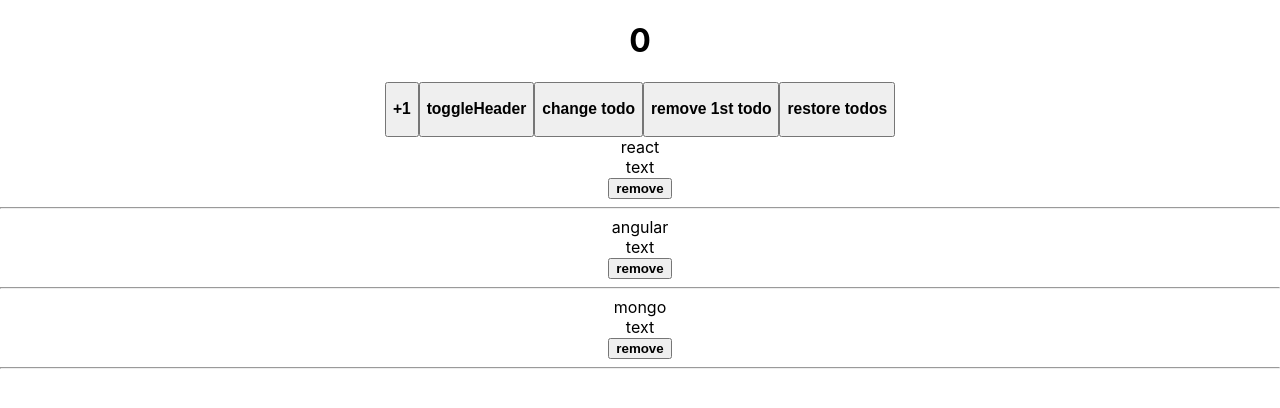
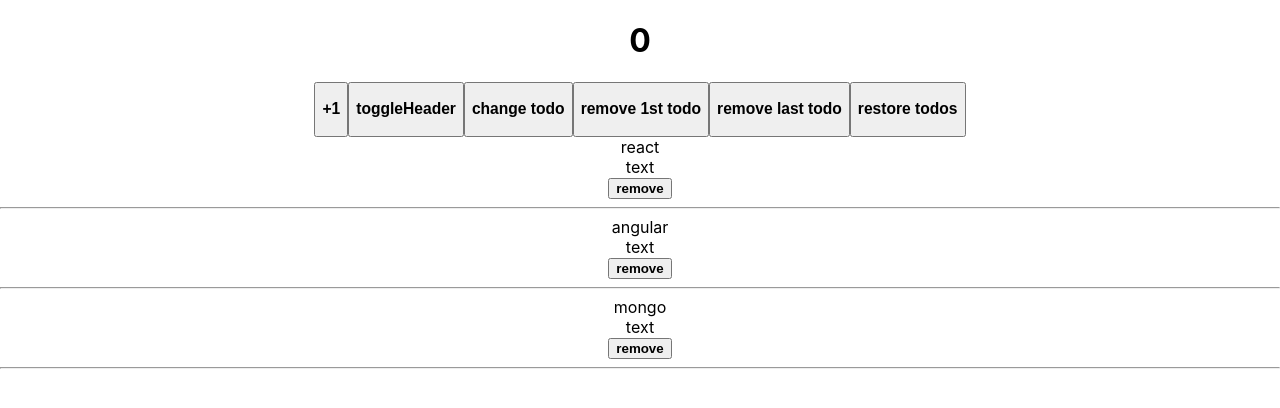
Before and after one commit to andrey-kupets/react_trainings2, a React (Create React App) app in the folder react_trainings/: page / in a window 1280 px wide. Shown: the top 408 px of the page. Built offline with nearby package versions, Linux system fonts and the light colour scheme.

Commit message:
remove last - 2 ways

```diff
--- a/react_trainings/src/App.js
+++ b/react_trainings/src/App.js
@@ -5,7 +5,7 @@ import './App.css';
 const Header = ({counter}) => {
     console.log('rerender child');
     return <h1>{counter}</h1>;
-}
+};
 
 const TodoItem = ({todo, remove}) => (
     <div>
@@ -14,7 +14,7 @@ const TodoItem = ({todo, remove}) => (
         <button onClick={remove}><b>remove</b></button>
         <hr/>
     </div>
-)
+);
 
 function App() {
   console.log('rerender parent');
@@ -33,10 +33,13 @@ function App() {
           {id: 1, title: 'react', content: 'text'},
           {id: 2, title: 'angular', content: 'text'},
           {id: 3, title: 'mongo', content: 'text'}]
-  })
+  });
 
   const countHandler = () => {
-    setState({
+    setState( {
+        // для сложніх стейтов (стейт - объект)
+        // если не копировать стейт, то тогда мы перезапишем ВЕСЬ стейт (все его поля) на то, что влаживаем
+        // т.е. в данном случае весь объект - перезапишется только на его часть (одно поле)
         ...state,
         counter: state.counter + 1
     });
@@ -65,16 +68,32 @@ function App() {
       // or in that way:
       // setTodos([...todos])
       // todos = [todos[0], todos[1]];
-    //   todos[1] = Math.random();
+    //   todos[1] = Math.random();+-
     //   setTodos(todos);
   };
 
   const removeFirst = () => {
+      // setState({
+      //     ...state,
+      //   todos: state.todos.filter((todo, index ) => index !== 0)
+      // })
+      const newArr = [...state.todos];
+      newArr.shift();
       setState({
           ...state,
-        todos: state.todos.filter((todo, index ) => index !== 0)
+          todos: newArr
       })
   };
+
+  const removeLast = () => {
+      const newArr = [...state.todos];
+      newArr.pop();
+      setState({
+          ...state,
+          // todos: state.todos.filter((todo, index ) => index !== state.todos.length - 1)
+          todos: newArr
+      })
+  }
 
   const removeTodo = (id) => {
       setState({
@@ -91,7 +110,7 @@ function App() {
               {id: 2, title: 'angular', content: 'text'},
               {id: 3, title: 'mongo', content: 'text'}]
       })
-  }
+  };
 
   const { counter, headerVisibility, todos } = state;
   return (
@@ -101,10 +120,11 @@ function App() {
       <button onClick={toggleHandler}><h3>toggleHeader</h3></button>
       <button onClick={changeTodo}><h3>change todo</h3></button>
       <button onClick={removeFirst}><h3>remove 1st todo</h3></button>
+      <button onClick={removeLast}><h3>remove last todo</h3></button>
       <button onClick={restoreTodos}><h3>restore todos</h3></button>
       {state.todos.map(todo => <TodoItem key={todo.id} todo={todo} remove={() => removeTodo(todo.id)}/>)}
     </div>
   );
-}
+};
 
 export default App;
```
